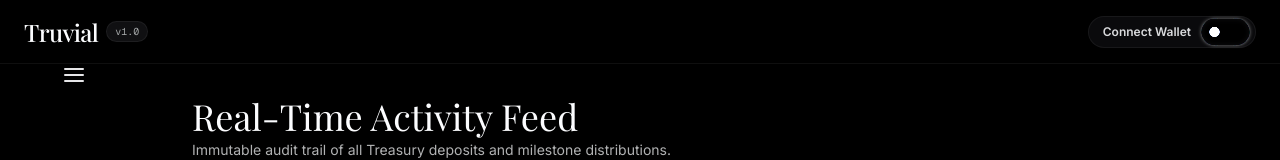
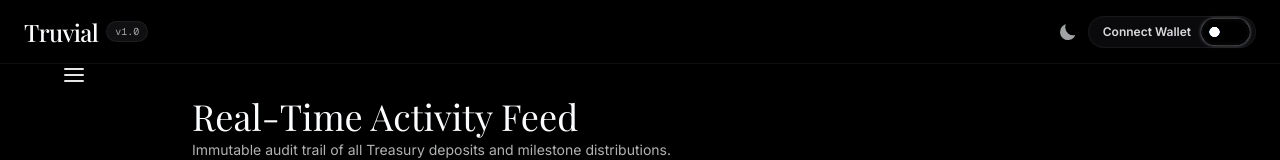
Before and after one commit to drishyam27/Truvial, a Next.js app in the folder frontend/: page /activity in a window 1280 px wide. Shown: the top 160 px of the page. Built offline with nearby package versions, Linux system fonts and the light colour scheme; a web font is replaced by a local one.

Commit message:
feat: add light and dark mode theme toggler button next to wallet

```diff
--- a/frontend/src/app/globals.css
+++ b/frontend/src/app/globals.css
@@ -2,19 +2,19 @@
 @import "tailwindcss";
 
 @theme {
-  --color-canvas: #000000;
-  --color-surface-card: #0a0a0c;
-  --color-surface-elevated: #101012;
-  --color-surface-deep: #06060a;
+  --color-canvas: var(--color-canvas);
+  --color-surface-card: var(--color-surface-card);
+  --color-surface-elevated: var(--color-surface-elevated);
+  --color-surface-deep: var(--color-surface-deep);
 
-  --color-primary-white: #fcfdff;
-  --color-primary-on: #000000;
-  --color-ink: #fcfdff;
-  --color-body-text: rgba(252,253,255,0.86);
-  --color-charcoal: rgba(252,253,255,0.7);
-  --color-mute: #a1a4a5;
-  --color-ash: #888e90;
-  --color-stone: #464a4d;
+  --color-primary-white: var(--color-primary-white);
+  --color-primary-on: var(--color-primary-on);
+  --color-ink: var(--color-ink);
+  --color-body-text: var(--color-body-text);
+  --color-charcoal: var(--color-charcoal);
+  --color-mute: var(--color-mute);
+  --color-ash: var(--color-ash);
+  --color-stone: var(--color-stone);
 
   --color-accent-orange: #ff801f;
   --color-accent-orange-glow: rgba(255,89,0,0.22);
@@ -26,9 +26,9 @@
   --color-accent-red: #ff2047;
   --color-accent-red-glow: rgba(255,32,71,0.34);
 
-  --color-hairline: rgba(255,255,255,0.06);
-  --color-hairline-strong: rgba(255,255,255,0.14);
-  --color-divider-soft: rgba(255,255,255,0.04);
+  --color-hairline: var(--color-hairline);
+  --color-hairline-strong: var(--color-hairline-strong);
+  --color-divider-soft: var(--color-divider-soft);
 
   --font-serif: "Playfair Display", Georgia, serif;
   --font-favorit: "Inter Tight", "ABC Favorit", sans-serif;
@@ -44,6 +44,47 @@
 :root {
   --background: #000000;
   --foreground: #fcfdff;
+
+  --color-canvas: #000000;
+  --color-surface-card: #0a0a0c;
+  --color-surface-elevated: #101012;
+  --color-surface-deep: #06060a;
+
+  --color-primary-white: #fcfdff;
+  --color-primary-on: #000000;
+  --color-ink: #fcfdff;
+  --color-body-text: rgba(252, 253, 255, 0.86);
+  --color-charcoal: rgba(252, 253, 255, 0.7);
+  --color-mute: #a1a4a5;
+  --color-ash: #888e90;
+  --color-stone: #464a4d;
+
+  --color-hairline: rgba(255, 255, 255, 0.06);
+  --color-hairline-strong: rgba(255, 255, 255, 0.14);
+  --color-divider-soft: rgba(255, 255, 255, 0.04);
+}
+
+.light {
+  --background: #f4f5f6;
+  --foreground: #09090b;
+
+  --color-canvas: #f4f5f6;
+  --color-surface-card: #ffffff;
+  --color-surface-elevated: #fcfdff;
+  --color-surface-deep: #e4e5e7;
+
+  --color-primary-white: #09090b;
+  --color-primary-on: #ffffff;
+  --color-ink: #09090b;
+  --color-body-text: rgba(9, 9, 11, 0.86);
+  --color-charcoal: rgba(9, 9, 11, 0.7);
+  --color-mute: #71717a;
+  --color-ash: #a1a1aa;
+  --color-stone: #d4d4d8;
+
+  --color-hairline: rgba(9, 9, 11, 0.06);
+  --color-hairline-strong: rgba(9, 9, 11, 0.14);
+  --color-divider-soft: rgba(9, 9, 11, 0.04);
 }
 
 body {
@@ -198,3 +239,100 @@ body {
   width: 50%;
   top: 50%;
 }
+
+/* From Uiverse.io by Type-Delta - Sun/Moon Theme Toggle customized */
+.themeToggle {
+  color: var(--color-mute);
+  width: 20px;
+  height: 20px;
+  transition: color 0.2s ease;
+}
+
+.themeToggle:hover {
+  color: var(--color-ink);
+}
+
+.st-sunMoonThemeToggleBtn {
+  position: relative;
+  cursor: pointer;
+  display: flex;
+  align-items: center;
+  justify-content: center;
+}
+
+.st-sunMoonThemeToggleBtn .themeToggleInput {
+  opacity: 0;
+  position: absolute;
+  width: 100%;
+  height: 100%;
+  margin: 0;
+  cursor: pointer;
+  z-index: 2;
+}
+
+.st-sunMoonThemeToggleBtn svg {
+  position: absolute;
+  left: 0;
+  top: 0;
+  width: 100%;
+  height: 100%;
+  transition: transform 0.4s ease;
+  transform: rotate(40deg);
+  pointer-events: none;
+  z-index: 1;
+}
+
+.st-sunMoonThemeToggleBtn svg .sunMoon {
+  transform-origin: center center;
+  transition: inherit;
+  transform: scale(1);
+}
+
+.st-sunMoonThemeToggleBtn svg .sunRay {
+  transform-origin: center center;
+  transform: scale(0);
+  transition: transform 0.3s ease;
+}
+
+.st-sunMoonThemeToggleBtn svg mask > circle {
+  transition: transform 0.64s cubic-bezier(0.41, 0.64, 0.32, 1.575);
+  transform: translate(0px, 0px);
+}
+
+.st-sunMoonThemeToggleBtn svg .sunRay2 {
+  animation-delay: 0.05s !important;
+}
+.st-sunMoonThemeToggleBtn svg .sunRay3 {
+  animation-delay: 0.1s !important;
+}
+.st-sunMoonThemeToggleBtn svg .sunRay4 {
+  animation-delay: 0.17s !important;
+}
+.st-sunMoonThemeToggleBtn svg .sunRay5 {
+  animation-delay: 0.25s !important;
+}
+.st-sunMoonThemeToggleBtn svg .sunRay6 {
+  animation-delay: 0.29s !important;
+}
+
+.st-sunMoonThemeToggleBtn .themeToggleInput:checked + svg {
+  transform: rotate(90deg);
+}
+.st-sunMoonThemeToggleBtn .themeToggleInput:checked + svg mask > circle {
+  transform: translate(16px, -3px);
+}
+.st-sunMoonThemeToggleBtn .themeToggleInput:checked + svg .sunMoon {
+  transform: scale(0.55);
+}
+.st-sunMoonThemeToggleBtn .themeToggleInput:checked + svg .sunRay {
+  animation: showRay1832 0.4s ease 0s 1 forwards;
+}
+
+@keyframes showRay1832 {
+  0% {
+    transform: scale(0);
+  }
+  100% {
+    transform: scale(1);
+  }
+}
--- a/frontend/src/components/Navbar.tsx
+++ b/frontend/src/components/Navbar.tsx
@@ -1,6 +1,6 @@
 'use client';
 
-import React, { useState } from 'react';
+import React, { useState, useEffect } from 'react';
 import Link from 'next/link';
 import { usePathname } from 'next/navigation';
 import { useWalletStore } from '../state/wallet';
@@ -16,6 +16,22 @@ export default function Navbar() {
   const [roleSelectOpen, setRoleSelectOpen] = useState(false);
   const [copied, setCopied] = useState(false);
   const [menuDropdownOpen, setMenuDropdownOpen] = useState(false);
+  const [theme, setTheme] = useState<'dark' | 'light'>('dark');
+
+  useEffect(() => {
+    const savedTheme = localStorage.getItem('truvial_theme') as 'dark' | 'light';
+    if (savedTheme) {
+      setTheme(savedTheme);
+      document.body.classList.toggle('light', savedTheme === 'light');
+    }
+  }, []);
+
+  const toggleTheme = () => {
+    const nextTheme = theme === 'dark' ? 'light' : 'dark';
+    setTheme(nextTheme);
+    localStorage.setItem('truvial_theme', nextTheme);
+    document.body.classList.toggle('light', nextTheme === 'light');
+  };
 
   const pendingCount = transactions.filter((t) => t.status === 'pending' || t.status === 'processing').length;
 
@@ -111,6 +127,46 @@ export default function Navbar() {
               {userRole.toUpperCase()}
             </span>
           )}
+          {/* Theme Toggle */}
+          <div className="flex items-center justify-center w-8 h-8 rounded-full hover:bg-surface-card transition-colors mr-1">
+            <label htmlFor="themeToggle" className="themeToggle st-sunMoonThemeToggleBtn w-5 h-5 flex items-center justify-center relative">
+              <input
+                type="checkbox"
+                id="themeToggle"
+                className="themeToggleInput absolute inset-0 opacity-0 cursor-pointer"
+                checked={theme === 'light'}
+                onChange={toggleTheme}
+              />
+              <svg
+                width="18"
+                height="18"
+                viewBox="0 0 20 20"
+                fill="currentColor"
+                stroke="none"
+                className="text-mute hover:text-ink transition-colors"
+              >
+                <mask id="moon-mask">
+                  <rect x="0" y="0" width="20" height="20" fill="white"></rect>
+                  <circle cx="11" cy="3" r="8" fill="black"></circle>
+                </mask>
+                <circle
+                  className="sunMoon"
+                  cx="10"
+                  cy="10"
+                  r="8"
+                  mask="url(#moon-mask)"
+                ></circle>
+                <g>
+                  <circle className="sunRay sunRay1" cx="18" cy="10" r="1.5"></circle>
+                  <circle className="sunRay sunRay2" cx="14" cy="16.928" r="1.5"></circle>
+                  <circle className="sunRay sunRay3" cx="6" cy="16.928" r="1.5"></circle>
+                  <circle className="sunRay sunRay4" cx="2" cy="10" r="1.5"></circle>
+                  <circle className="sunRay sunRay5" cx="6" cy="3.1718" r="1.5"></circle>
+                  <circle className="sunRay sunRay6" cx="14" cy="3.1718" r="1.5"></circle>
+                </g>
+              </svg>
+            </label>
+          </div>
 
           <div className="relative flex items-center space-x-3 bg-surface-card border border-hairline rounded-full pl-3.5 pr-2 py-1">
             <span className="font-sans text-xs font-semibold text-body-text select-none">
```
